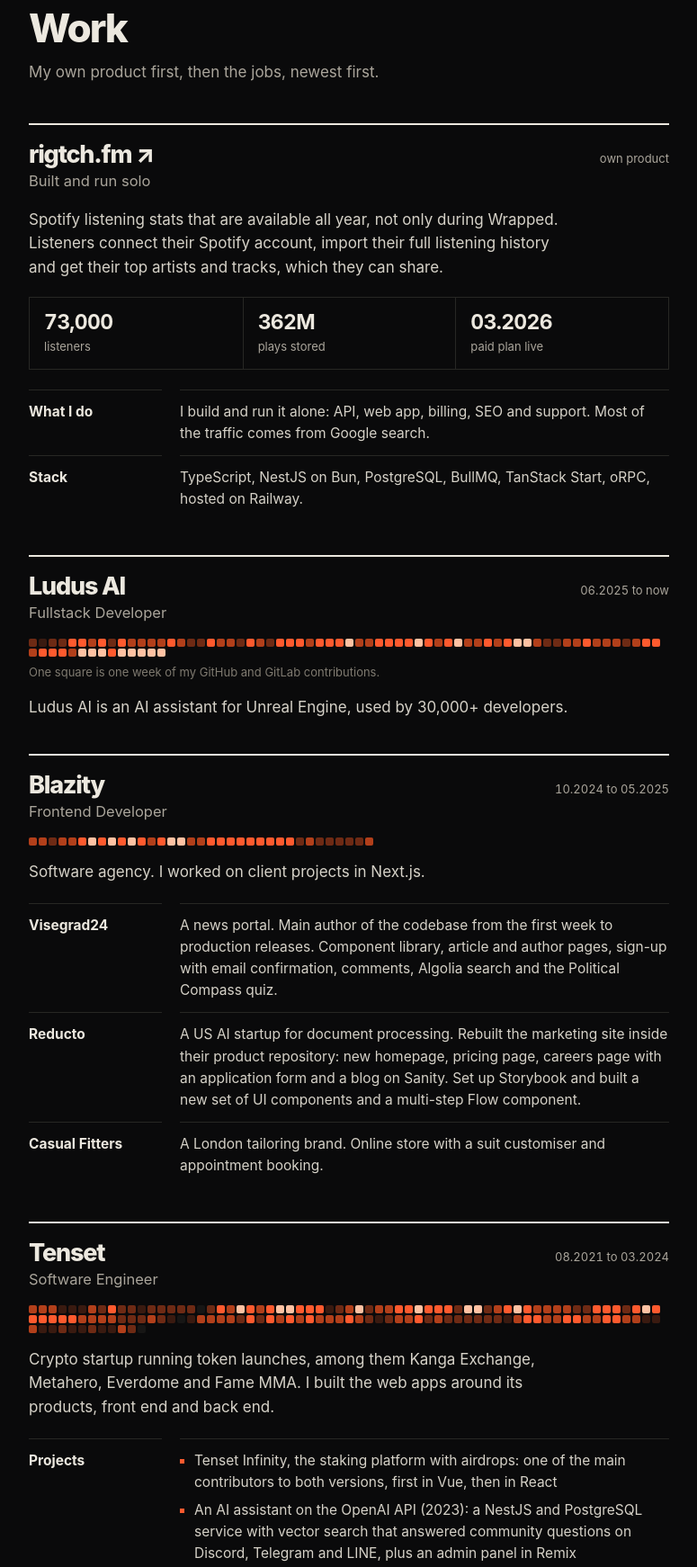
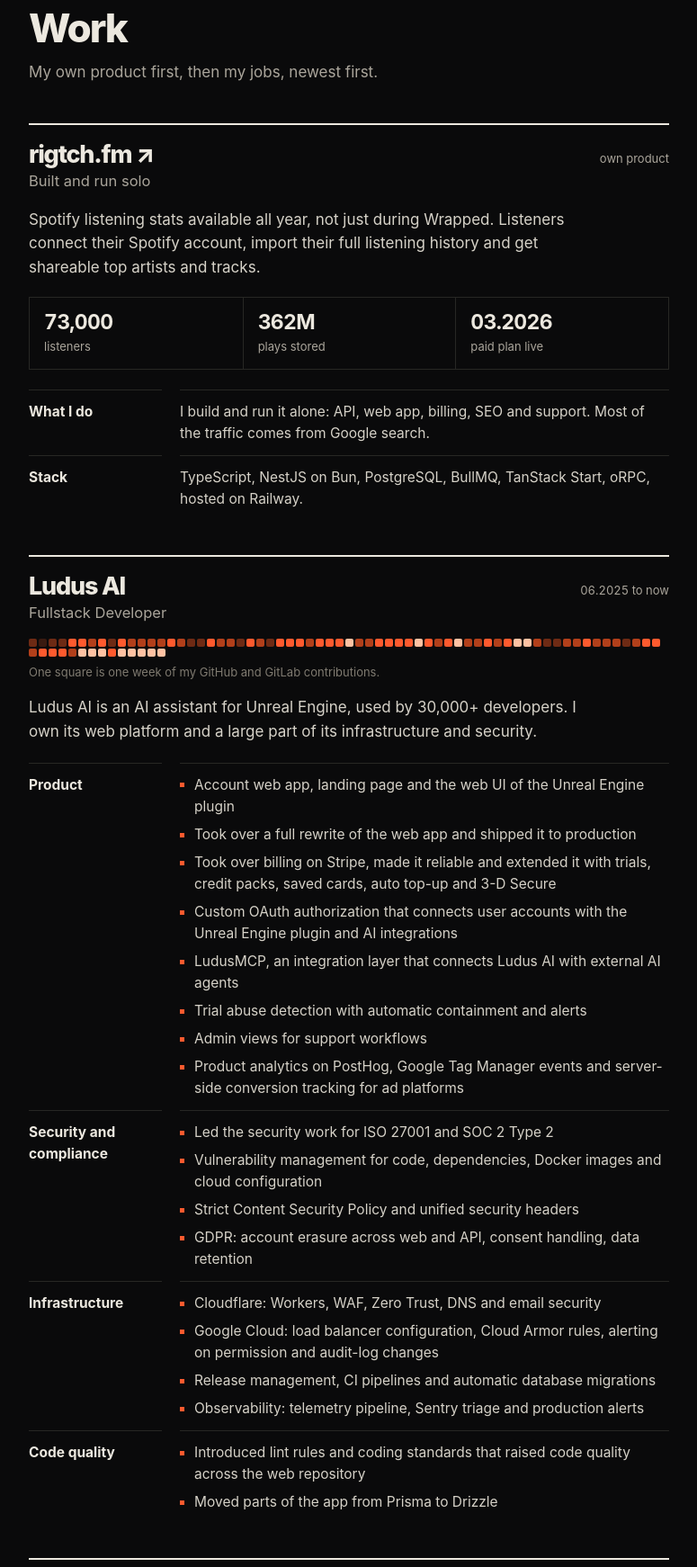
Before and after one commit to Mnigos/mnigos.io, an Astro site: page /work in a window 1280 px wide. Shown: the part 101-1843 px from the top of the page at 90% size, without its empty margins (252-1027 px from the left). Built offline with nearby package versions, Linux system fonts and the light colour scheme; Astro itself is replaced by a stand-in of ours.

Commit message:
feat(work): publish the full Ludus AI work and the final copy
Igor approved the Ludus AI list, the Casual Fitters sentence and the
React Native, Expo stack row on 2026-11-25. Gemini 4 Carbon wrote the
final wording of every string on the home page and /work.

```diff
--- a/src/modules/profile/content/profile.content.spec.ts
+++ b/src/modules/profile/content/profile.content.spec.ts
@@ -1,4 +1,4 @@
-import { describe, expect, test } from 'vitest'
+import { assert, describe, expect, test } from 'vitest'
 import { PROFILE } from './profile.content'
 
 function* stringsIn(value: unknown): Generator<string> {
@@ -11,23 +11,49 @@ function* stringsIn(value: unknown): Generator<string> {
 	}
 }
 
+function hasPrivateDetails(value: string): boolean {
+	return (
+		/\b[\w.+-]+@[\w.-]+\.[a-z]{2,}\b/iu.test(value) ||
+		/(?<!\w)\+?\d(?:[\s().-]*\d){8,14}(?!\w)/u.test(value) ||
+		/\b(?:phone|tel|mobile number)\b/iu.test(value) ||
+		/\b(?:university|degree|diploma|bachelor|master's|BSc|MSc|PhD|studies|school)\b/iu.test(
+			value
+		) ||
+		/\b(?:revenue|MRR|ARR|income|subscribers)\b/iu.test(value)
+	)
+}
+
 describe('PROFILE', () => {
 	test('keeps the approved work intro and weekly strip legend', () => {
 		expect(PROFILE.work).toStrictEqual({
-			intro: 'My own product first, then the jobs, newest first.',
+			intro: 'My own product first, then my jobs, newest first.',
 			weeklyStripLegend:
 				'One square is one week of my GitHub and GitLab contributions.',
 		})
 	})
 
-	test('limits the Ludus AI job to the approved public fields', () => {
-		expect(PROFILE.jobs.find(job => job.company === 'Ludus AI')).toStrictEqual({
+	test('keeps the approved Ludus AI role, period, description and group counts', () => {
+		const job = PROFILE.jobs.find(candidate => candidate.company === 'Ludus AI')
+
+		assert(job !== undefined)
+		expect({
+			...job,
+			groups: job.groups.map(({ title, items }) => ({
+				title,
+				itemCount: items.length,
+			})),
+		}).toStrictEqual({
 			company: 'Ludus AI',
 			role: 'Fullstack Developer',
 			period: { start: '2025-06' },
 			description:
-				'Ludus AI is an AI assistant for Unreal Engine, used by 30,000+ developers.',
-			groups: [],
+				'Ludus AI is an AI assistant for Unreal Engine, used by 30,000+ developers. I own its web platform and a large part of its infrastructure and security.',
+			groups: [
+				{ title: 'Product', itemCount: 8 },
+				{ title: 'Security and compliance', itemCount: 4 },
+				{ title: 'Infrastructure', itemCount: 4 },
+				{ title: 'Code quality', itemCount: 2 },
+			],
 		})
 	})
 
@@ -41,21 +67,73 @@ describe('PROFILE', () => {
 		])
 	})
 
-	test('mentions Ludus only as a bare place in the stack', () => {
-		const places = PROFILE.stack
-			.flatMap(group => group.entries.flatMap(entry => entry.usedAt))
-			.filter(place => place.includes('Ludus'))
+	test('places the mobile app stack after Tailwind CSS in Front end', () => {
+		const frontEnd = PROFILE.stack.find(group => group.title === 'Front end')
 
-		expect(places.length).toBeGreaterThan(0)
-		for (const place of places) expect(place).toBe('Ludus AI')
+		assert(frontEnd !== undefined)
+		const tailwindIndex = frontEnd.entries.findIndex(
+			entry => entry.technology === 'Tailwind CSS'
+		)
+
+		expect(tailwindIndex).toBeGreaterThanOrEqual(0)
+		expect(frontEnd.entries[tailwindIndex + 1]).toStrictEqual({
+			technology: 'React Native, Expo',
+			usedAt: ['rigtch.fm mobile app'],
+		})
 	})
 
-	test('excludes forbidden punctuation and mobile technologies from every string', () => {
+	test('excludes forbidden punctuation from every string', () => {
 		const forbidden = [...stringsIn(PROFILE)].filter(value =>
-			/[\u2013\u2014]|React Native|Expo/u.test(value)
+			/[\u2013\u2014]/u.test(value)
 		)
 
-		expect(forbidden).toEqual([])
+		expect(forbidden).toStrictEqual([])
+	})
+
+	test('excludes private contact, education, revenue and subscriber details from every string', () => {
+		expect([...stringsIn(PROFILE)].filter(hasPrivateDetails)).toStrictEqual([])
+	})
+
+	test.each([
+		'Contact person@example.com',
+		'Phone: +48 123 456 789',
+		'Phone: (212) 555-0123',
+		'Phone: 123456789',
+		'University education',
+		'A degree in computing',
+		'Completed studies',
+		'Attended school',
+		'Annual revenue',
+		'MRR: 100',
+		'ARR: 1200',
+		'Monthly income',
+		'100 subscribers',
+		'Phone: 555-0123',
+		'Education: BSc Computer Science',
+	])('detects private details in %s', value => {
+		expect(hasPrivateDetails(value)).toBe(true)
+	})
+
+	test.each([
+		'sign-up with email confirmation',
+		'Next.js and tRPC until 02.2026',
+		'73,000 listeners and 362M plays stored',
+		'paid plan since 2026-03',
+		'checked on 2026-11-25',
+		'rigtch.fm mobile app',
+	])('allows approved public wording in %s', value => {
+		expect(hasPrivateDetails(value)).toBe(false)
+	})
+
+	test('keeps the approved Casual Fitters project description', () => {
+		const project = PROFILE.jobs
+			.find(job => job.company === 'Blazity')
+			?.groups.flatMap(group => group.items)
+			.find(item => item.title === 'Casual Fitters')
+
+		expect(project?.text).toBe(
+			'A London tailoring brand. Online store with a suit customiser and appointment booking. Joined near the end of a late project to help finish it, completing the remaining work, fixing earlier bugs and releasing the store.'
+		)
 	})
 
 	test('gives every product and open source fact a source and checked date', () => {
--- a/src/modules/profile/content/profile.content.ts
+++ b/src/modules/profile/content/profile.content.ts
@@ -62,7 +62,7 @@ export const PROFILE = profileSchema.parse({
 		kind: 'own product',
 		tagline: 'Built and run solo',
 		summary:
-			'Spotify listening stats that are available all year, not only during Wrapped. Listeners connect their Spotify account, import their full listening history and get their top artists and tracks, which they can share.',
+			'Spotify listening stats available all year, not just during Wrapped. Listeners connect their Spotify account, import their full listening history and get shareable top artists and tracks.',
 		whatIDo:
 			'I build and run it alone: API, web app, billing, SEO and support. Most of the traffic comes from Google search.',
 		stack:
@@ -89,8 +89,47 @@ export const PROFILE = profileSchema.parse({
 			role: 'Fullstack Developer',
 			period: { start: '2025-06' },
 			description:
-				'Ludus AI is an AI assistant for Unreal Engine, used by 30,000+ developers.',
-			groups: [],
+				'Ludus AI is an AI assistant for Unreal Engine, used by 30,000+ developers. I own its web platform and a large part of its infrastructure and security.',
+			groups: [
+				{
+					title: 'Product',
+					items: [
+						'Account web app, landing page and the web UI of the Unreal Engine plugin',
+						'Took over a full rewrite of the web app and shipped it to production',
+						'Took over billing on Stripe, made it reliable and extended it with trials, credit packs, saved cards, auto top-up and 3-D Secure',
+						'Custom OAuth authorization that connects user accounts with the Unreal Engine plugin and AI integrations',
+						'LudusMCP, an integration layer that connects Ludus AI with external AI agents',
+						'Trial abuse detection with automatic containment and alerts',
+						'Admin views for support workflows',
+						'Product analytics on PostHog, Google Tag Manager events and server-side conversion tracking for ad platforms',
+					].map(text => ({ text })),
+				},
+				{
+					title: 'Security and compliance',
+					items: [
+						'Led the security work for ISO 27001 and SOC 2 Type 2',
+						'Vulnerability management for code, dependencies, Docker images and cloud configuration',
+						'Strict Content Security Policy and unified security headers',
+						'GDPR: account erasure across web and API, consent handling, data retention',
+					].map(text => ({ text })),
+				},
+				{
+					title: 'Infrastructure',
+					items: [
+						'Cloudflare: Workers, WAF, Zero Trust, DNS and email security',
+						'Google Cloud: load balancer configuration, Cloud Armor rules, alerting on permission and audit-log changes',
+						'Release management, CI pipelines and automatic database migrations',
+						'Observability: telemetry pipeline, Sentry triage and production alerts',
+					].map(text => ({ text })),
+				},
+				{
+					title: 'Code quality',
+					items: [
+						'Introduced lint rules and coding standards that raised code quality across the web repository',
+						'Moved parts of the app from Prisma to Drizzle',
+					].map(text => ({ text })),
+				},
+			],
 		},
 		{
 			company: 'Blazity',
@@ -102,7 +141,7 @@ export const PROFILE = profileSchema.parse({
 					items: [
 						{
 							title: 'Visegrad24',
-							text: 'A news portal. Main author of the codebase from the first week to production releases. Component library, article and author pages, sign-up with email confirmation, comments, Algolia search and the Political Compass quiz.',
+							text: 'A news portal. Main author of the codebase from week one to production releases. Component library, article and author pages, sign-up with email confirmation, comments, Algolia search and the Political Compass quiz.',
 						},
 						{
 							title: 'Reducto',
@@ -110,7 +149,7 @@ export const PROFILE = profileSchema.parse({
 						},
 						{
 							title: 'Casual Fitters',
-							text: 'A London tailoring brand. Online store with a suit customiser and appointment booking.',
+							text: 'A London tailoring brand. Online store with a suit customiser and appointment booking. Joined near the end of a late project to help finish it, completing the remaining work, fixing earlier bugs and releasing the store.',
 						},
 					],
 				},
@@ -121,30 +160,18 @@ export const PROFILE = profileSchema.parse({
 			role: 'Software Engineer',
 			period: { start: '2021-08', end: '2024-03' },
 			description:
-				'Crypto startup running token launches, among them Kanga Exchange, Metahero, Everdome and Fame MMA. I built the web apps around its products, front end and back end.',
+				'Crypto startup running token launches, including Kanga Exchange, Metahero, Everdome and Fame MMA. I built the web apps for its products across front end and back end.',
 			groups: [
 				{
 					title: 'Projects',
 					items: [
-						{
-							text: 'Tenset Infinity, the staking platform with airdrops: one of the main contributors to both versions, first in Vue, then in React',
-						},
-						{
-							text: 'An AI assistant on the OpenAI API (2023): a NestJS and PostgreSQL service with vector search that answered community questions on Discord, Telegram and LINE, plus an admin panel in Remix',
-						},
-						{
-							text: 'Main company website and the shared React component library',
-						},
-						{
-							text: 'NFT marketplace with auctions, vesting tools and internal token-burning applications',
-						},
-						{
-							text: 'REST APIs in NestJS that read data from smart contracts, and scripts for analysing blockchain data',
-						},
-						{
-							text: 'The API behind Tenset Governance, where 10SET holders vote in community polls with a weight based on their subscription tier',
-						},
-					],
+						'Tenset Infinity, the staking platform with airdrops: one of the main contributors to both versions, first in Vue, then in React',
+						'An AI assistant on the OpenAI API (2023): a NestJS and PostgreSQL service with vector search that answered community questions on Discord, Telegram and LINE, plus an admin panel in Remix',
+						'Main company website and the shared React component library',
+						'NFT marketplace with auctions, vesting tools and internal token-burning applications',
+						'REST APIs in NestJS reading data from smart contracts, and scripts for analysing blockchain data',
+						'The API behind Tenset Governance, where 10SET holders vote in community polls weighted by their subscription tier',
+					].map(text => ({ text })),
 				},
 			],
 		},
@@ -205,7 +232,10 @@ export const PROFILE = profileSchema.parse({
 					technology: 'TanStack Start, Router, Query',
 					usedAt: ['rigtch.fm', 'Ludus AI'],
 				},
-				{ technology: 'Remix, React Router 7', usedAt: ['Ludus AI', 'Tenset'] },
+				{
+					technology: 'Remix, React Router 7',
+					usedAt: ['Ludus AI before TanStack Start', 'Tenset'],
+				},
 				{
 					technology: 'Next.js',
 					usedAt: ['Blazity', `rigtch.fm until ${oldWebStackUntil}`],
@@ -213,6 +243,7 @@ export const PROFILE = profileSchema.parse({
 				{ technology: 'Vue', usedAt: ['Tenset', 'own projects'] },
 				{ technology: 'Vite', usedAt: ['rigtch.fm', 'Ludus AI', 'Tenset'] },
 				{ technology: 'Tailwind CSS', usedAt: ['rigtch.fm', 'Ludus AI'] },
+				{ technology: 'React Native, Expo', usedAt: ['rigtch.fm mobile app'] },
 				{
 					technology: 'Storybook',
 					usedAt: ['Blazity', 'rigtch.fm', 'own projects'],
@@ -228,7 +259,7 @@ export const PROFILE = profileSchema.parse({
 				},
 				{
 					technology: 'Bun, Node.js',
-					usedAt: ['rigtch.fm on Bun', 'Node.js before'],
+					usedAt: ['rigtch.fm on Bun', 'Node.js earlier'],
 				},
 				{
 					technology: 'oRPC',
@@ -251,7 +282,10 @@ export const PROFILE = profileSchema.parse({
 				},
 				{
 					technology: 'OAuth',
-					usedAt: ['Ludus AI', 'Spotify login in rigtch.fm'],
+					usedAt: [
+						'Ludus AI plugin authorization',
+						'Spotify login in rigtch.fm',
+					],
 				},
 				{ technology: 'Better Auth', usedAt: ['rigtch.fm'] },
 				{ technology: 'tRPC', usedAt: [`rigtch.fm until ${oldWebStackUntil}`] },
@@ -271,7 +305,7 @@ export const PROFILE = profileSchema.parse({
 				{ technology: 'Drizzle', usedAt: ['rigtch.fm', 'Ludus AI'] },
 				{
 					technology: 'Prisma',
-					usedAt: ['Ludus AI', 'rigtch.fm before Drizzle', 'Visegrad24'],
+					usedAt: ['Ludus AI and rigtch.fm before Drizzle', 'Visegrad24'],
 				},
 				{ technology: 'TypeORM', usedAt: ['rigtch.fm until 2024'] },
 				{ technology: 'S3-compatible storage', usedAt: ['rigtch.fm'] },
@@ -280,7 +314,7 @@ export const PROFILE = profileSchema.parse({
 		{
 			title: 'Payments and analytics',
 			entries: [
-				{ technology: 'Stripe', usedAt: ['Ludus AI'] },
+				{ technology: 'Stripe', usedAt: ['Ludus AI billing'] },
 				{ technology: 'Dodo Payments', usedAt: ['rigtch.fm'] },
 				{ technology: 'PostHog, Sentry', usedAt: ['rigtch.fm', 'Ludus AI'] },
 				{
@@ -293,7 +327,10 @@ export const PROFILE = profileSchema.parse({
 		{
 			title: 'Infrastructure',
 			entries: [
-				{ technology: 'Cloudflare', usedAt: ['Ludus AI'] },
+				{
+					technology: 'Cloudflare',
+					usedAt: ['Workers, WAF and Zero Trust at Ludus AI'],
+				},
 				{ technology: 'Google Cloud', usedAt: ['Ludus AI'] },
 				{ technology: 'Docker', usedAt: ['Ludus AI'] },
 				{
@@ -348,7 +385,7 @@ export const PROFILE = profileSchema.parse({
 		},
 	],
 	work: {
-		intro: 'My own product first, then the jobs, newest first.',
+		intro: 'My own product first, then my jobs, newest first.',
 		weeklyStripLegend:
 			'One square is one week of my GitHub and GitLab contributions.',
 	},
--- a/src/modules/work/domain/job-groups.helper.spec.ts
+++ b/src/modules/work/domain/job-groups.helper.spec.ts
@@ -65,10 +65,49 @@ describe('getJobGroupRows', () => {
 		expect(getJobGroupRows([])).toStrictEqual([])
 	})
 
-	it('returns no rows for the real Ludus AI job', () => {
+	it('returns the four approved rows and item lists for the real Ludus AI job', () => {
 		const job = PROFILE.jobs.find(candidate => candidate.company === 'Ludus AI')
 
 		assert(job !== undefined)
-		expect(getJobGroupRows(job.groups)).toStrictEqual([])
+		expect(getJobGroupRows(job.groups)).toStrictEqual([
+			{
+				term: 'Product',
+				items: [
+					'Account web app, landing page and the web UI of the Unreal Engine plugin',
+					'Took over a full rewrite of the web app and shipped it to production',
+					'Took over billing on Stripe, made it reliable and extended it with trials, credit packs, saved cards, auto top-up and 3-D Secure',
+					'Custom OAuth authorization that connects user accounts with the Unreal Engine plugin and AI integrations',
+					'LudusMCP, an integration layer that connects Ludus AI with external AI agents',
+					'Trial abuse detection with automatic containment and alerts',
+					'Admin views for support workflows',
+					'Product analytics on PostHog, Google Tag Manager events and server-side conversion tracking for ad platforms',
+				],
+			},
+			{
+				term: 'Security and compliance',
+				items: [
+					'Led the security work for ISO 27001 and SOC 2 Type 2',
+					'Vulnerability management for code, dependencies, Docker images and cloud configuration',
+					'Strict Content Security Policy and unified security headers',
+					'GDPR: account erasure across web and API, consent handling, data retention',
+				],
+			},
+			{
+				term: 'Infrastructure',
+				items: [
+					'Cloudflare: Workers, WAF, Zero Trust, DNS and email security',
+					'Google Cloud: load balancer configuration, Cloud Armor rules, alerting on permission and audit-log changes',
+					'Release management, CI pipelines and automatic database migrations',
+					'Observability: telemetry pipeline, Sentry triage and production alerts',
+				],
+			},
+			{
+				term: 'Code quality',
+				items: [
+					'Introduced lint rules and coding standards that raised code quality across the web repository',
+					'Moved parts of the app from Prisma to Drizzle',
+				],
+			},
+		])
 	})
 })
--- a/src/modules/work/presentation/work-page.astro
+++ b/src/modules/work/presentation/work-page.astro
@@ -10,7 +10,7 @@ import WorkSection from './work-section.astro'
 const { name, product, jobs, stack, work } = PROFILE
 const years = await loadContributionYears()
 const today = new Date().toISOString().slice(0, 10)
-const description = `${name}: ${[product.name, ...jobs.map(({ company }) => company)].join(', ')}`
+const description = `Work by ${name}: ${[product.name, ...jobs.map(({ company }) => company)].join(', ')}.`
 ---
 
 <Layout title="Work · mnigos" description={description}>
@@ -48,7 +48,7 @@ const description = `${name}: ${[product.name, ...jobs.map(({ company }) => comp
     ))
   }
 
-  <WorkSection heading="Stack" aside="with where I used it">
+  <WorkSection heading="Stack" aside="and where I used it">
     <DefinitionList>
       {
         stack.map(({ title, entries }) => (
```
